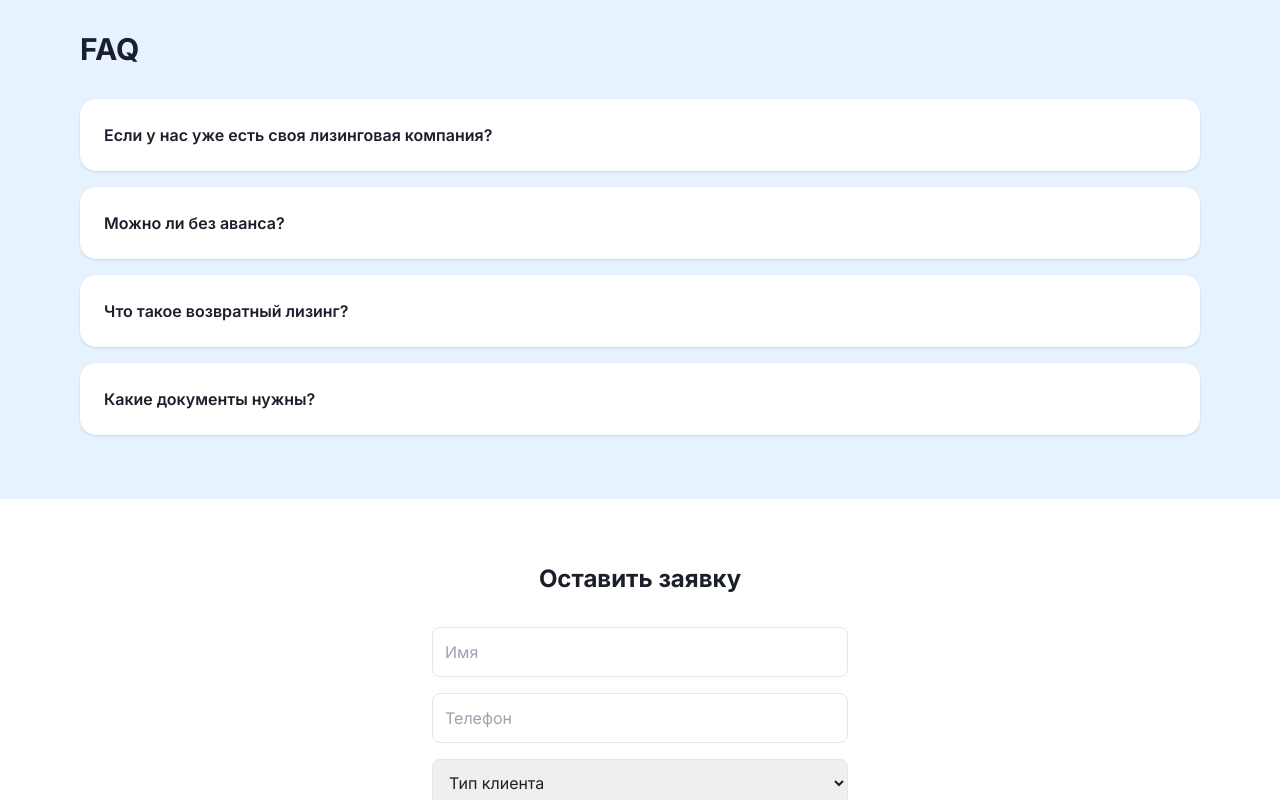
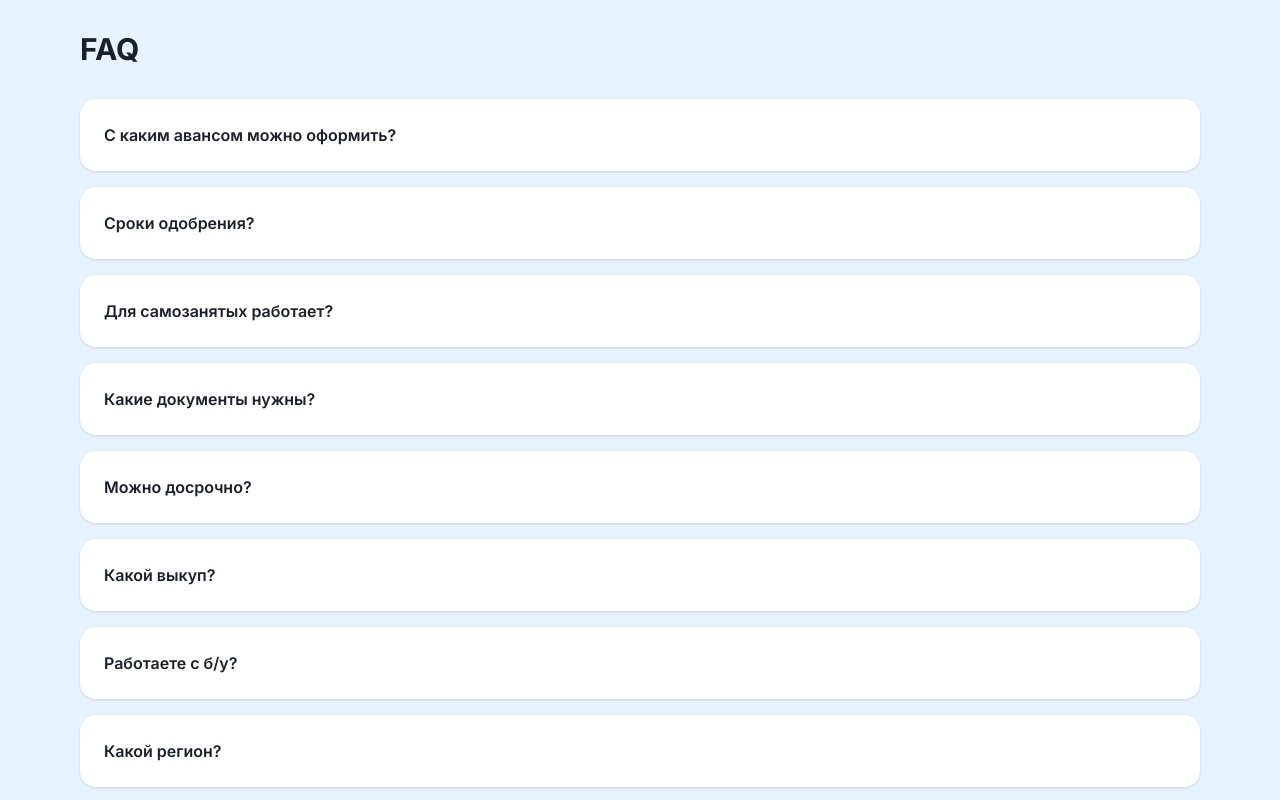
Before and after one commit to peexthree/lizing, a Next.js app: page / in a window 1280 px wide. Shown: the part 3220-4020 px from the top of the page. Built offline with nearby package versions, Linux system fonts and the light colour scheme.

Commit message:
╨Ю╨▒╨╜╨╛╨▓╨╕╨╗ ╨║╨╛╨┤ ╨┐╤А╨╛╨╡╨║╤В╨░

```diff
--- a/components/FAQ.tsx
+++ b/components/FAQ.tsx
@@ -1,9 +1,101 @@
 export default function FAQ() {
   const qa = [
-    { q: 'Если у нас уже есть своя лизинговая компания?', a: 'Сравним условия по 50+ ЛК, добьёмся скидок и лучшего аванса/ставки.' },
-    { q: 'Можно ли без аванса?', a: 'Для ряда программ — да. Часто работает формат «первый платёж вместо аванса».' },
-    { q: 'Что такое возвратный лизинг?', a: 'Деньги под вашу технику: продаёте ЛК и тут же берёте её в лизинг, продолжаете пользоваться.' },
-    { q: 'Какие документы нужны?', a: 'Минимальный набор зависит от суммы. Подскажем чек‑лист для быстрого одобрения.' },
+    {
+      q: 'С каким авансом можно оформить?',
+      a: (
+        <>
+          Аванс от 0% по отдельным программам.{' '}
+          <a href="#lead-form" className="text-accent hover:underline">
+            Оставить заявку
+          </a>
+          .
+        </>
+      ),
+    },
+    {
+      q: 'Сроки одобрения?',
+      a: (
+        <>
+          От часа до одного рабочего дня.{' '}
+          <a href="#lead-form" className="text-accent hover:underline">
+            Оставить заявку
+          </a>
+          .
+        </>
+      ),
+    },
+    {
+      q: 'Для самозанятых работает?',
+      a: (
+        <>
+          Да, есть программы для самозанятых.{' '}
+          <a href="#lead-form" className="text-accent hover:underline">
+            Оставить заявку
+          </a>
+          .
+        </>
+      ),
+    },
+    {
+      q: 'Какие документы нужны?',
+      a: (
+        <>
+          Паспорт, ИНН и базовый пакет. Остальное — по ситуации.{' '}
+          <a href="#lead-form" className="text-accent hover:underline">
+            Оставить заявку
+          </a>
+          .
+        </>
+      ),
+    },
+    {
+      q: 'Можно досрочно?',
+      a: (
+        <>
+          Досрочное погашение без штрафов у большинства партнёров.{' '}
+          <a href="#lead-form" className="text-accent hover:underline">
+            Оставить заявку
+          </a>
+          .
+        </>
+      ),
+    },
+    {
+      q: 'Какой выкуп?',
+      a: (
+        <>
+          Выкупная стоимость от 1% в конце срока.{' '}
+          <a href="#lead-form" className="text-accent hover:underline">
+            Оставить заявку
+          </a>
+          .
+        </>
+      ),
+    },
+    {
+      q: 'Работаете с б/у?',
+      a: (
+        <>
+          Финансируем новую и б/у технику.{' '}
+          <a href="#lead-form" className="text-accent hover:underline">
+            Оставить заявку
+          </a>
+          .
+        </>
+      ),
+    },
+    {
+      q: 'Какой регион?',
+      a: (
+        <>
+          Работаем по всей России.{' '}
+          <a href="#lead-form" className="text-accent hover:underline">
+            Оставить заявку
+          </a>
+          .
+        </>
+      ),
+    },
   ]
   return (
     <section id="faq" className="py-16">
```
